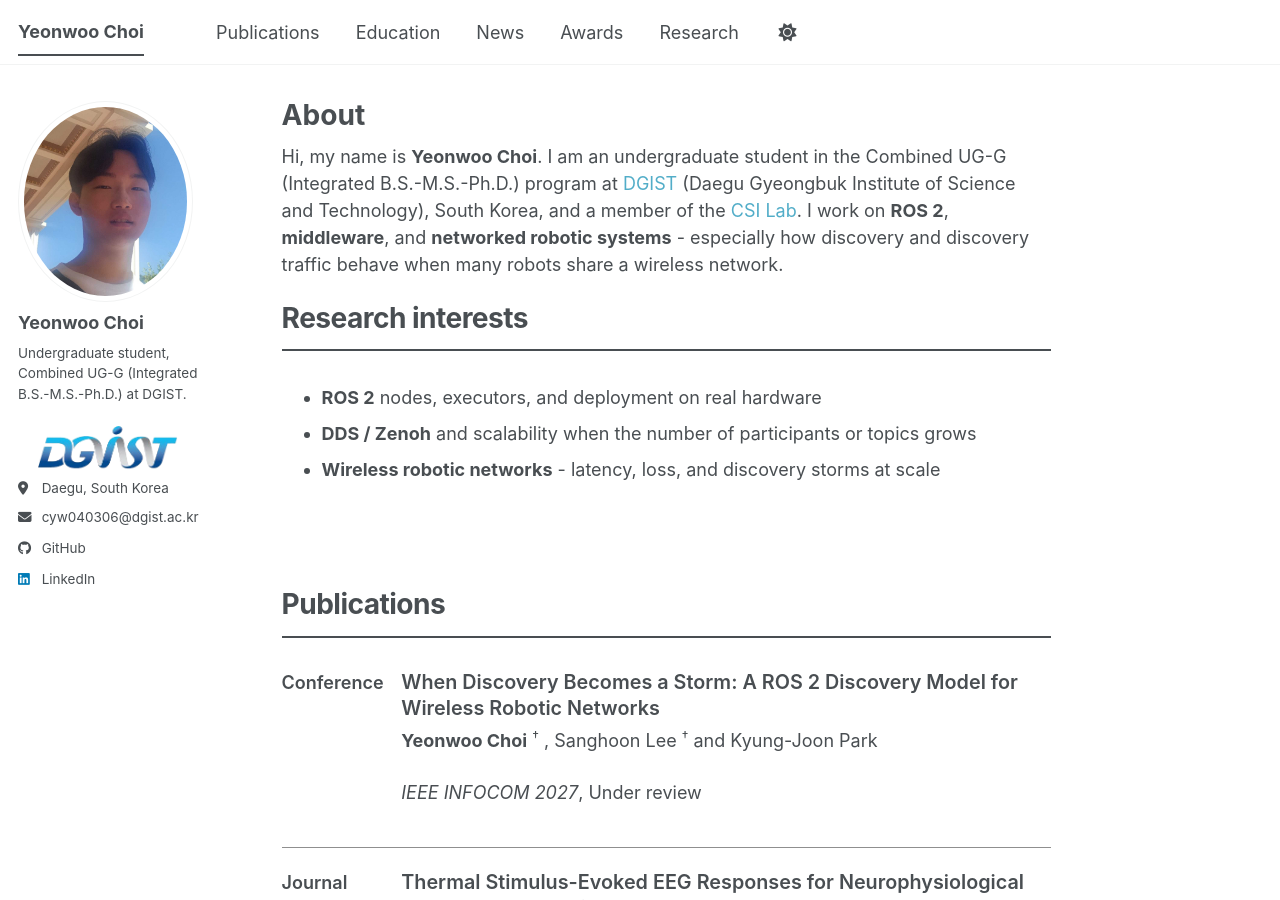
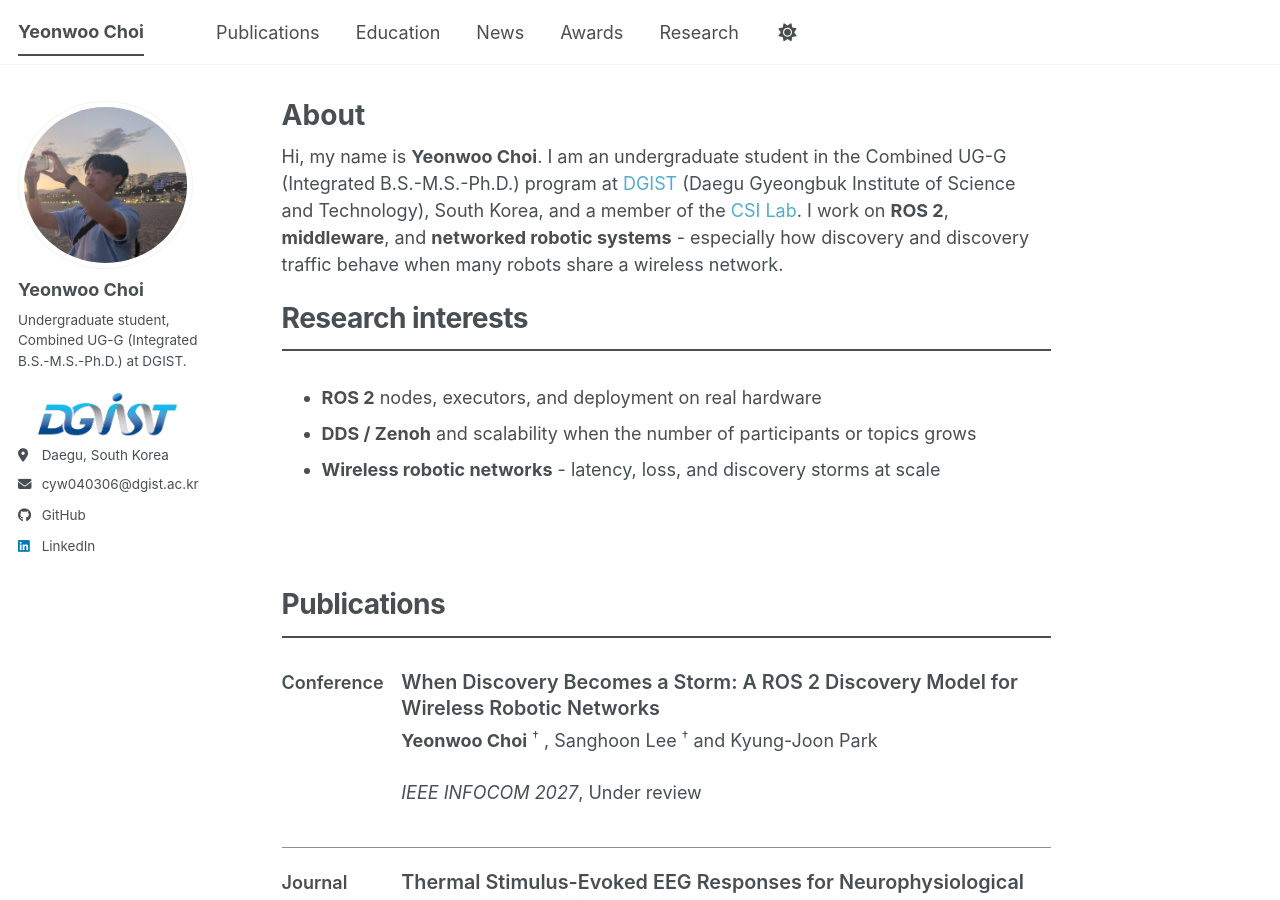
Before and after one commit to CTypeCharger/CTypeCharger.github.io, a Jekyll site: the page built from _pages/about.html, in a window 1280 px wide and 900 px high. Built offline with Jekyll 4.4.1, drawn with Linux system fonts in a browser that asks for light colours; a script bundle is joined from its source files by our own code; library files that are not in the unit come from our copies.

Commit message:
Update profile photo

```diff
--- a/_config.yml
+++ b/_config.yml
@@ -22,7 +22,7 @@
 #               Additional customization can be done by editing /_includes/author-profile.html
 author:
   # Biographic information
-  avatar           : "my profile.jpg"
+  avatar           : "/profile photo.jpg"
   name             : "Yeonwoo Choi"
   pronouns         : # example: "she/her"
   bio              : "Undergraduate student, Combined UG-G (Integrated B.S.-M.S.-Ph.D.) at DGIST."
--- a/_includes/author-profile.html
+++ b/_includes/author-profile.html
@@ -7,10 +7,13 @@
 <div itemscope itemtype="http://schema.org/Person">
 
   <div class="author__avatar">
+    {% assign avatar_path = author.avatar | replace: ' ', '%20' %}
     {% if author.avatar contains "://" %}
-    	<img src="{{ author.avatar }}" alt="{{ author.name }}"  fetchpriority="high" />
+      <img src="{{ author.avatar }}" alt="{{ author.name }}"  fetchpriority="high" />
+    {% elsif author.avatar contains "/" %}
+      <img src="{{ avatar_path | prepend: base_path }}" class="author__avatar" alt="{{ author.name }}"  fetchpriority="high" />
     {% else %}
-    	<img src="{{ author.avatar | replace: ' ', '%20' | prepend: '/images/' | prepend: base_path }}" class="author__avatar" alt="{{ author.name }}"  fetchpriority="high" />
+      <img src="{{ avatar_path | prepend: '/images/' | prepend: base_path }}" class="author__avatar" alt="{{ author.name }}"  fetchpriority="high" />
     {% endif %}
   </div>
 
```
Also changed, not shown: profile photo.jpg (added).
